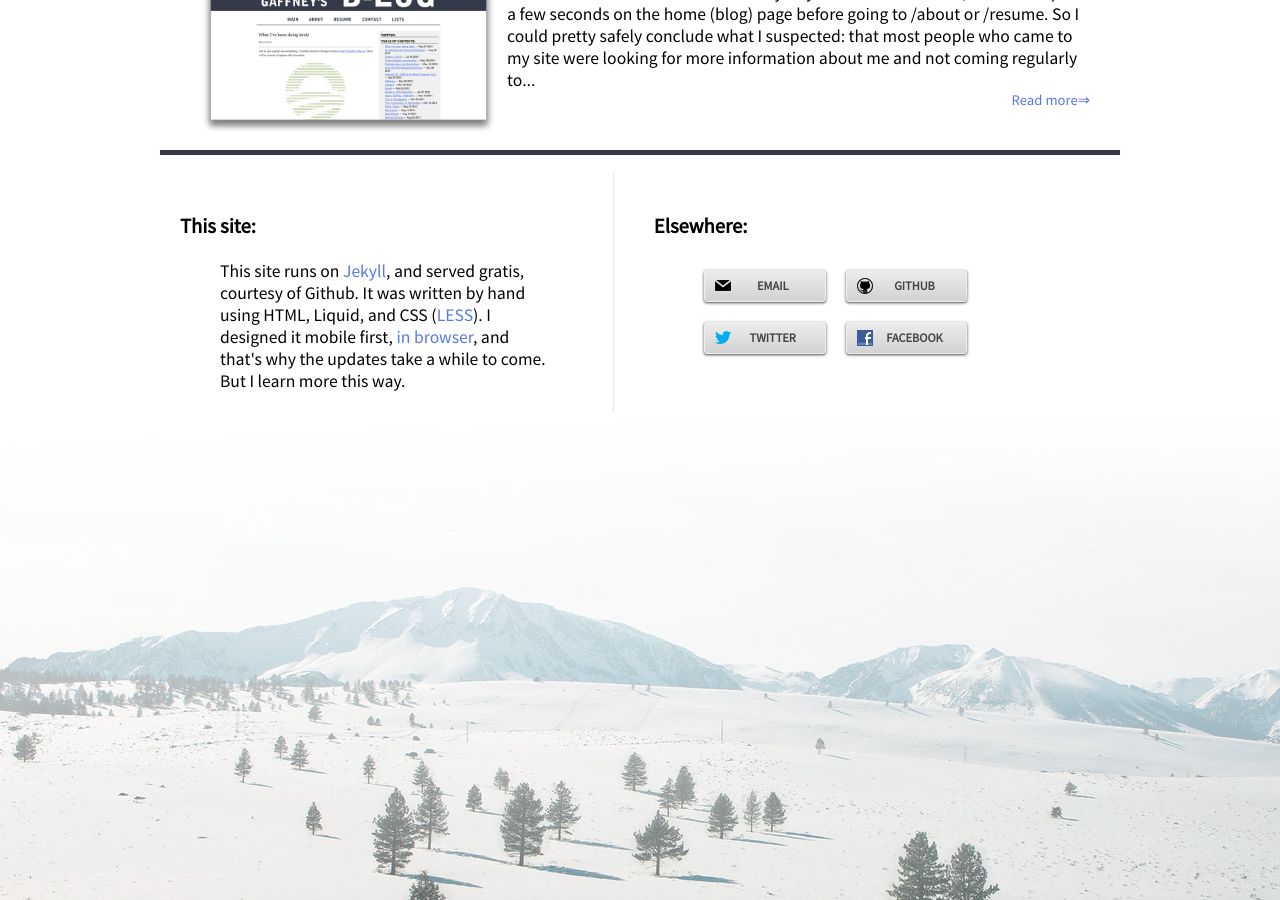
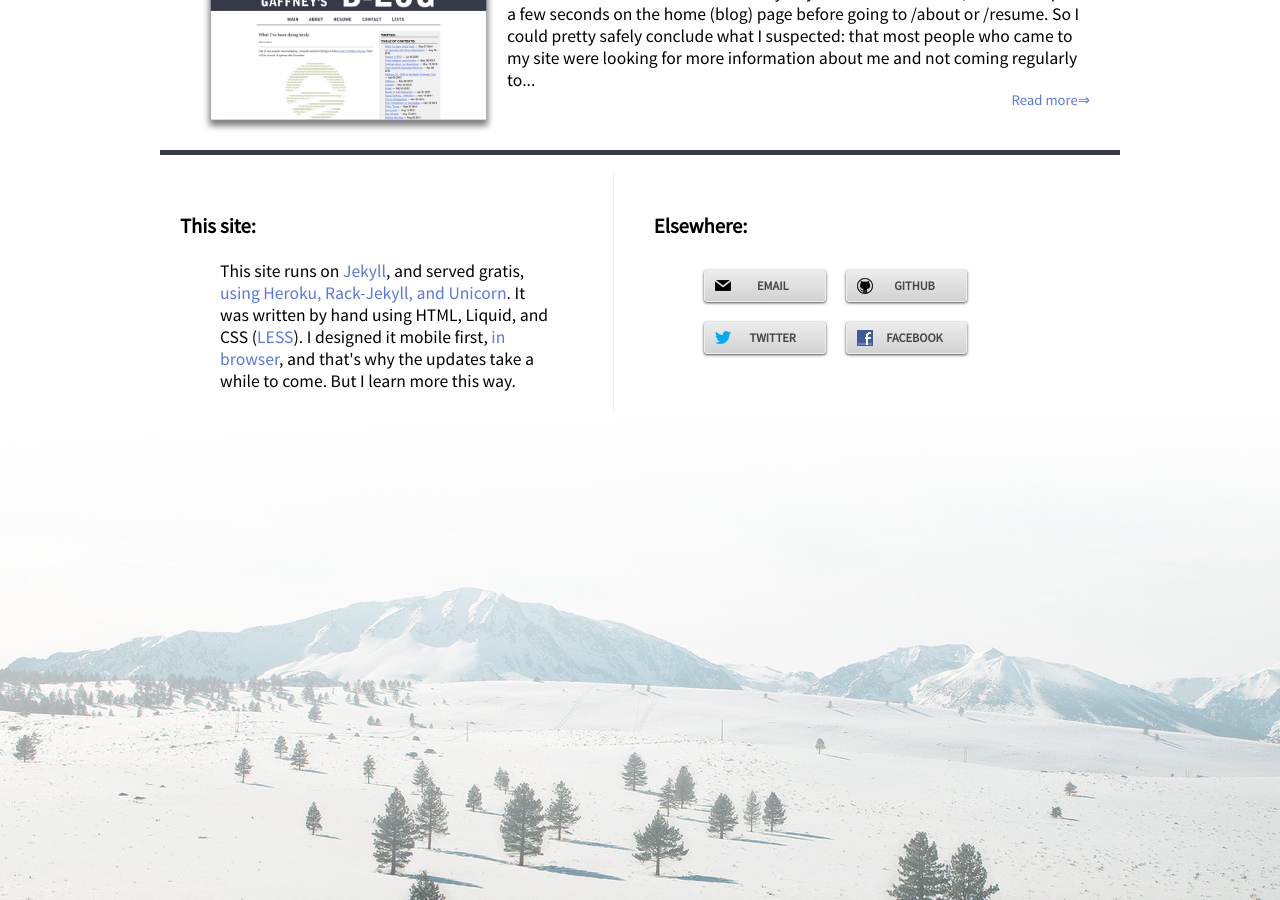
Before and after one commit to evanseyf/blog, a Jekyll site: the page built from index.html, in a window 1280 px wide and 900 px high, scrolled down 961 px. Built offline with Jekyll 4.4.1, drawn with Linux system fonts in a browser that asks for light colours; nearby versions of some CDN libraries; Markdown is read by kramdown in place of the engine named in the settings.

Commit message:
footer no longer says served on github

```diff
--- a/_layouts/default.html
+++ b/_layouts/default.html
@@ -41,7 +41,7 @@ blog
 
 	<footer>
 		<ul>
-			<li><h3>This site:</h3><blockquote>This site runs on <a href="https://github.com/mojombo/jekyll/wiki">Jekyll</a>, and served gratis, courtesy of Github. It was written by hand using HTML, Liquid, and CSS (<a href="http://lesscss.org/">LESS</a>). I designed it mobile first, <a href="http://www.alistapart.com/articles/responsive-comping-obtaining-signoff-with-mockups/">in browser</a>, and that's why the updates take a while to come. But I learn more this way.<blockquote></li>
+			<li><h3>This site:</h3><blockquote>This site runs on <a href="https://github.com/mojombo/jekyll/wiki">Jekyll</a>, and served gratis, <a href="http://jonasforsberg.se/2012/07/22/jekyll-heroku-unicorn">using Heroku, Rack-Jekyll, and Unicorn</a>. It was written by hand using HTML, Liquid, and CSS (<a href="http://lesscss.org/">LESS</a>). I designed it mobile first, <a href="http://www.alistapart.com/articles/responsive-comping-obtaining-signoff-with-mockups/">in browser</a>, and that's why the updates take a while to come. But I learn more this way.<blockquote></li>
 			<li>
 				<h3>Elsewhere:</h3>
 				<blockquote>
```
